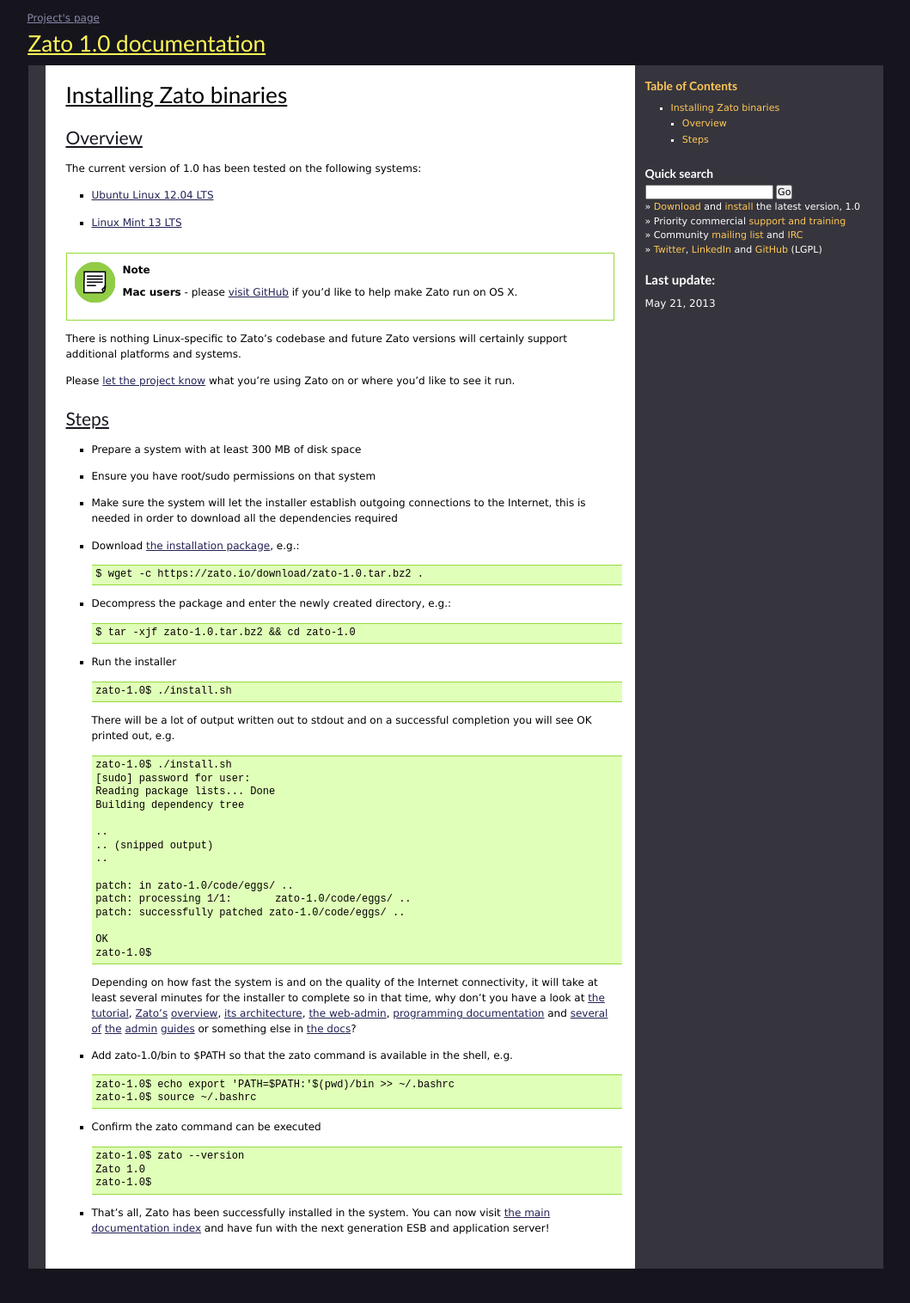
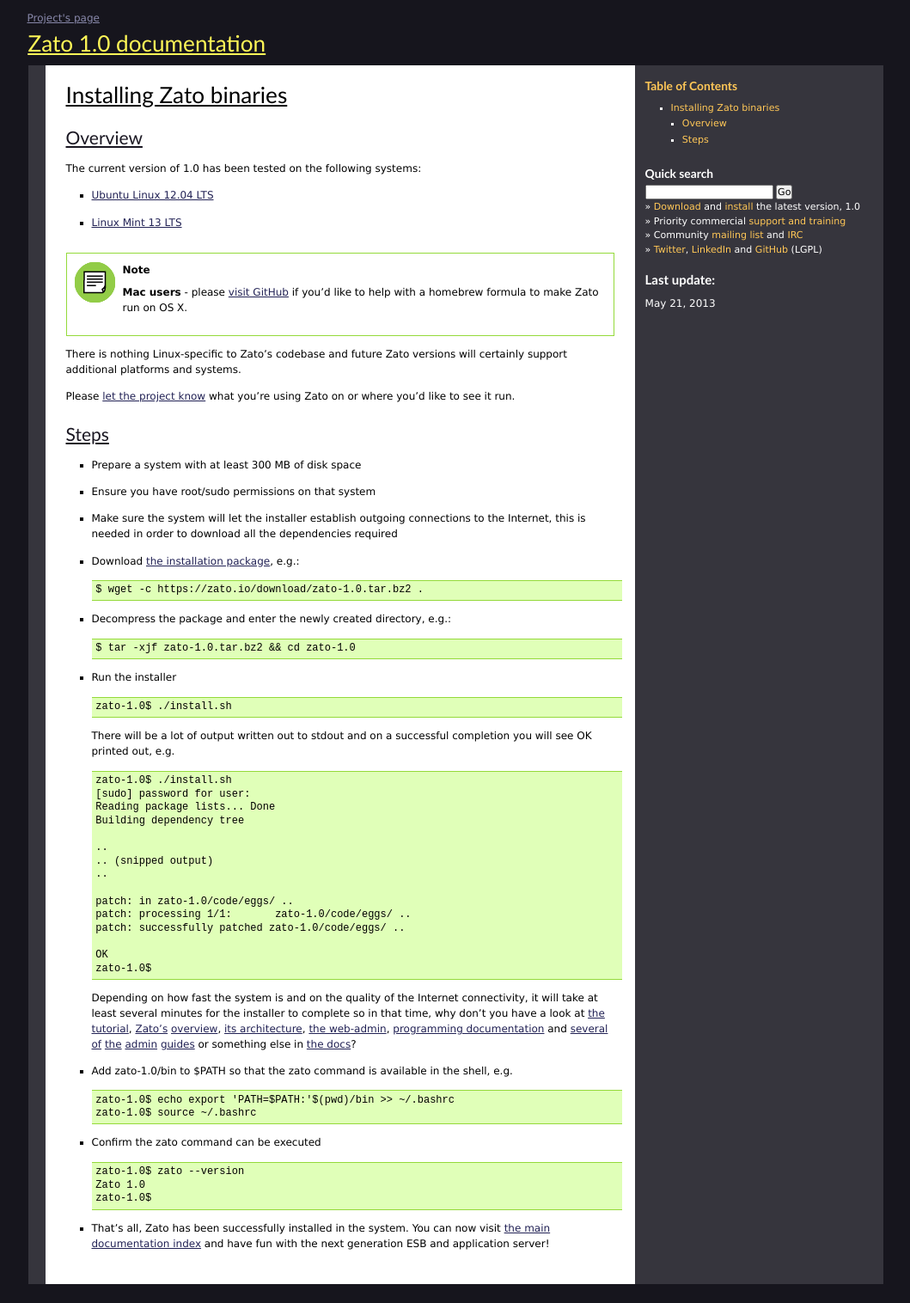
Before and after one commit to rfdiazpr/zato-docs, a Sphinx documentation site: the page built from sphinx/admin/guide/install-zato.txt, in a window 1280 px wide. Shown: the whole page at 86% size, without its empty margins (110-1169 px from the left). Built offline with Sphinx 7.4.7, drawn with Linux system fonts in a browser that asks for light colours.

Commit message:
Added info what to visit GH for

```diff
--- a/sphinx/admin/guide/install-zato.txt
+++ b/sphinx/admin/guide/install-zato.txt
@@ -12,7 +12,7 @@
 .. note ::
 
   **Mac users** - please `visit GitHub <https://github.com/zatosource/zato/issues/41>`_
-  if you'd like to help make Zato run on OS X.
+  if you'd like to help with a homebrew formula to make Zato run on OS X.
 
 There is nothing Linux-specific to Zato's codebase and future Zato versions
 will certainly support additional platforms and systems.
```
